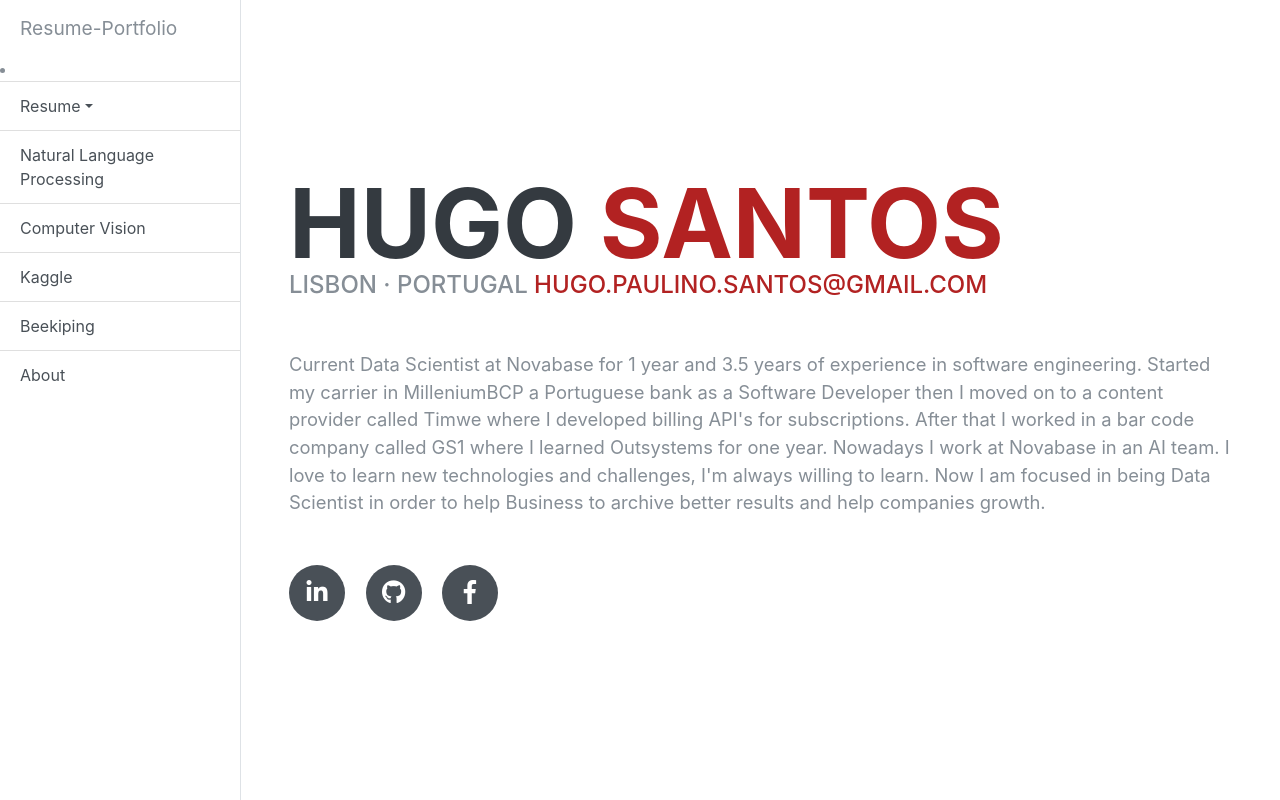
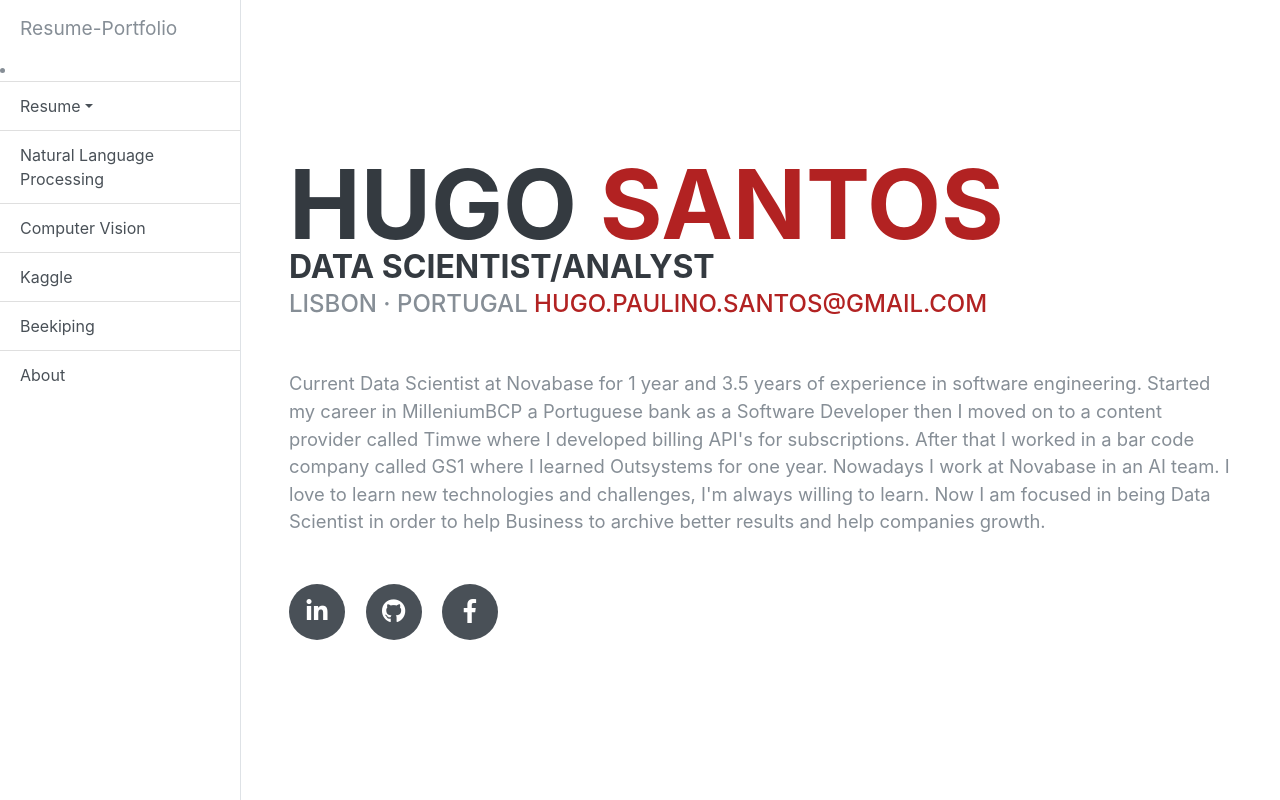
Before and after one commit to HugoPaulino/Curriculum-Vitae, a website: page index.html in a window 1280 px wide. Shown: the top 800 px of the page. Drawn offline with Linux system fonts and the light colour scheme; a web font is replaced by a local one.

Commit message:
fix english typos
Signed-off-by: Hugo Paulino dos Santos <darkmagicok@gmail.com>

```diff
--- a/index.html
+++ b/index.html
@@ -51,10 +51,11 @@
                   <h1 class="mb-0">Hugo
                   <span class="text-primary">Santos</span>
                   </h1>
+                   <h3 class="mb-0">Data Scientist/Analyst</h3>
                   <div class="subheading mb-5">Lisbon · Portugal
                     <a href="hugo.paulino.santos@gmail.com">hugo.paulino.santos@gmail.com</a>
                   </div>
-                  <p class="lead mb-5">Current Data Scientist at Novabase for 1 year and 3.5 years of experience in software engineering. Started my carrier in MilleniumBCP a Portuguese bank as a Software Developer then I moved on to a content provider called Timwe where I developed billing API's for subscriptions. After that I worked in a bar code company called GS1 where I learned Outsystems for one year. Nowadays I work at Novabase in an AI team. I love to learn new technologies and challenges, I'm always willing to learn. Now I am focused in being Data Scientist in order to help Business to archive better results and help companies growth.</p>
+                  <p class="lead mb-5">Current Data Scientist at Novabase for 1 year and 3.5 years of experience in software engineering. Started my career in MilleniumBCP a Portuguese bank as a Software Developer then I moved on to a content provider called Timwe where I developed billing API's for subscriptions. After that I worked in a bar code company called GS1 where I learned Outsystems for one year. Nowadays I work at Novabase in an AI team. I love to learn new technologies and challenges, I'm always willing to learn. Now I am focused in being Data Scientist in order to help Business to archive better results and help companies growth.</p>
                   <div class="social-icons">
                     <a href="https://www.linkedin.com/in/hugopaulinosantos/">
                       <i class="fab fa-linkedin-in"></i>
```
